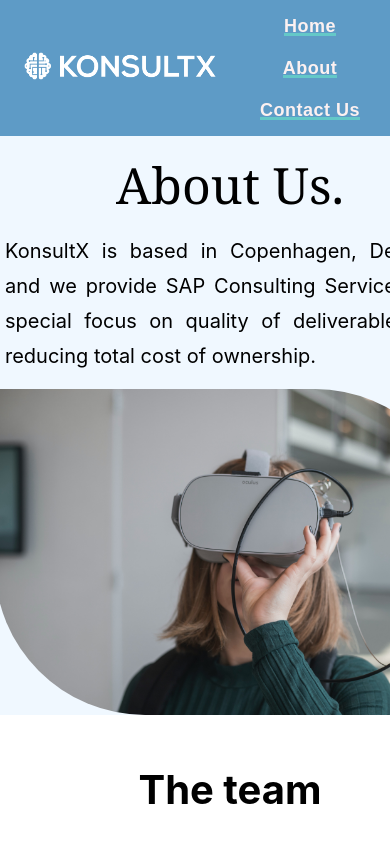
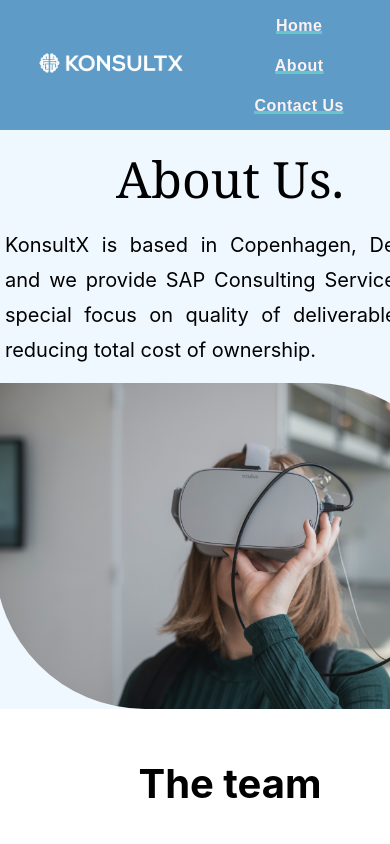
Before and after one commit to 27ManishaPatel/Konsultx, a React (Create React App) app: page /Konsultx/About in a window 390 px wide. Shown: the top 844 px of the page. Built offline with nearby package versions, Linux system fonts and the light colour scheme; a web font is replaced by a local one.

Commit message:
responsive home page

```diff
--- a/src/components/Footer/Footer.styles.css
+++ b/src/components/Footer/Footer.styles.css
@@ -95,7 +95,7 @@
   }
   .footer-content{
     margin: auto;
-    width: 760px;
+    width: 99%;
     display: flex;
     flex-direction: row;
     justify-content: space-evenly;
@@ -106,7 +106,7 @@
     border: none;
   }
   .footer-logo{
-    width: 300px;
+    width: 250px;
     padding-bottom: 30px;
   }
   .footer-info ul{
--- a/src/components/Header/Header.styles.css
+++ b/src/components/Header/Header.styles.css
@@ -92,9 +92,6 @@ font-size: 25px;
   .header-content{
     width: 99%;
   }
-  .header-component{
-    padding: 30px;
-  }
   .headerLogo{
     width: 180px;
   }
@@ -107,18 +104,8 @@ font-size: 25px;
   .header-component{
     padding: 5px;
   }
-  .header-content{
-    width: 460px;
-    display: flex;
-    align-items: center;
-    justify-content: space-around;
-  }
   .headerLogo{
-    width: 200px;
-  }
-  .nav-container ul li{
-  margin: 10px 10px;
-  font-size: 18px;
+    width: 150px;
   }
   .nav-container ul{
     display: flex;
```
